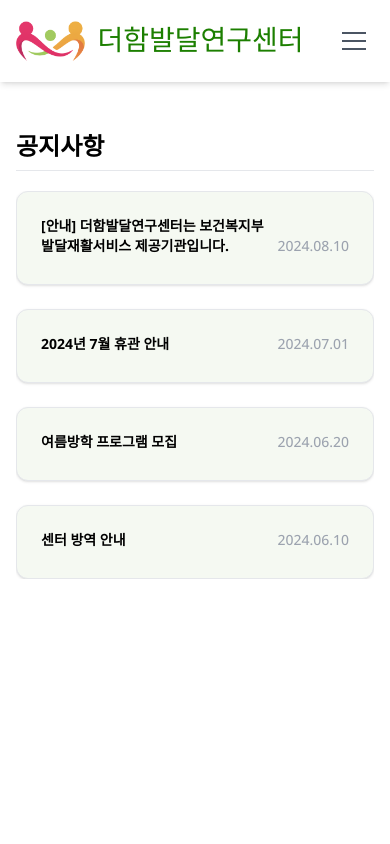
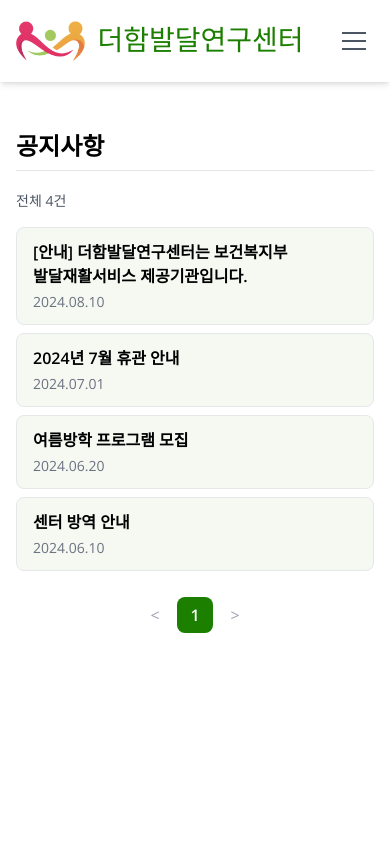
Before and after one commit to marybin99/withbobath, a Next.js app: page /notice in a window 390 px wide. Shown: the top 844 px of the page. Built offline with nearby package versions, Linux system fonts and the light colour scheme; a web font is replaced by a local one.

Commit message:
fix. 공지사항 리스트 수정, 페이지네이션 추가

```diff
--- a/src/components/notice/Table.tsx
+++ b/src/components/notice/Table.tsx
@@ -1,22 +1,74 @@
 import Link from "next/link";
+import { useRouter } from "next/router";
 import { notices } from "@/data/notice";
 
+const PAGE_SIZE = 10;
+
 const Table = () => {
+  const router = useRouter();
+  const pageQuery = router.query.page;
+  const requestedPage =
+    typeof pageQuery === "string" && /^\d+$/.test(pageQuery)
+      ? Number(pageQuery)
+      : 1;
+  const pageCount = Math.max(1, Math.ceil(notices.length / PAGE_SIZE));
+  const currentPage = Math.min(Math.max(requestedPage, 1), pageCount);
+  const pageNotices = notices.slice(
+    (currentPage - 1) * PAGE_SIZE,
+    currentPage * PAGE_SIZE
+  );
+
+  const pageHref = (page: number) =>
+    page === 1 ? "/notice" : `/notice?page=${page}`;
+
   return (
-    <div className="flex flex-col gap-6">
-      {notices.map((notice) => (
-        <Link key={notice.id} href={`/notice/${notice.id}`} className="block">
-          <div className="flex flex-col gap-2 p-6 bg-[#F5F9F2] rounded-xl border border-gray-200 shadow transition-colors duration-200 cursor-pointer hover:bg-white">
-            <div className="flex gap-2 justify-between items-end mb-1 md:gap-4">
-              <span className="text-sm font-bold md:text-lg">{notice.title}</span>
-              <span className="text-sm font-medium text-gray-400 md:text-base">
+    <>
+      <p className="mb-4 text-sm text-gray-600">전체 {notices.length}건</p>
+      <div className="flex flex-col gap-2">
+        {pageNotices.map((notice) => (
+          <Link
+            key={notice.id}
+            href={`/notice/${notice.id}`}
+            className="block px-4 py-3 transition-colors border border-gray-200 rounded-lg bg-[#F5F9F2] hover:bg-white focus-visible:outline focus-visible:outline-2 focus-visible:outline-primary md:px-5"
+          >
+            <div className="flex flex-col gap-1 sm:flex-row sm:items-center sm:justify-between sm:gap-6">
+              <span className="font-semibold leading-6">{notice.title}</span>
+              <time
+                dateTime={notice.date}
+                className="text-sm text-gray-500 shrink-0"
+              >
                 {notice.date.replace(/-/g, ".")}
-              </span>
+              </time>
             </div>
-          </div>
-        </Link>
-      ))}
-    </div>
+          </Link>
+        ))}
+        {notices.length === 0 && (
+          <p className="py-12 text-center text-gray-500">등록된 공지사항이 없습니다.</p>
+        )}
+      </div>
+
+      <div className="flex items-center justify-center min-h-10 mt-6">
+        <nav aria-label="공지사항 페이지" className="flex items-center gap-1">
+          {currentPage > 1 ? (
+            <Link href={pageHref(currentPage - 1)} aria-label="이전 페이지" className="flex items-center justify-center w-9 h-9 rounded hover:bg-[#F5F9F2]">
+              &lt;
+            </Link>
+          ) : (
+            <span aria-label="이전 페이지 없음" className="flex items-center justify-center w-9 h-9 text-gray-400">&lt;</span>
+          )}
+          <span aria-current="page" className="flex items-center justify-center w-9 h-9 font-semibold text-white rounded-lg bg-primary">
+            {currentPage}
+          </span>
+          {currentPage < pageCount ? (
+            <Link href={pageHref(currentPage + 1)} aria-label="다음 페이지" className="flex items-center justify-center w-9 h-9 rounded hover:bg-[#F5F9F2]">
+              &gt;
+            </Link>
+          ) : (
+            <span aria-label="다음 페이지 없음" className="flex items-center justify-center w-9 h-9 text-gray-400">&gt;</span>
+          )}
+        </nav>
+      </div>
+    </>
   );
 };
 
--- a/src/pages/notice/index.tsx
+++ b/src/pages/notice/index.tsx
@@ -21,9 +21,7 @@ const NoticePage: React.FC = () => {
           <h2 className="pb-2 mb-5 text-2xl font-semibold border-b">
             공지사항
           </h2>
-          <div className="overflow-x-auto">
-            <Table />
-          </div>
+          <Table />
         </div>
       </div>
     </Layout>
```
